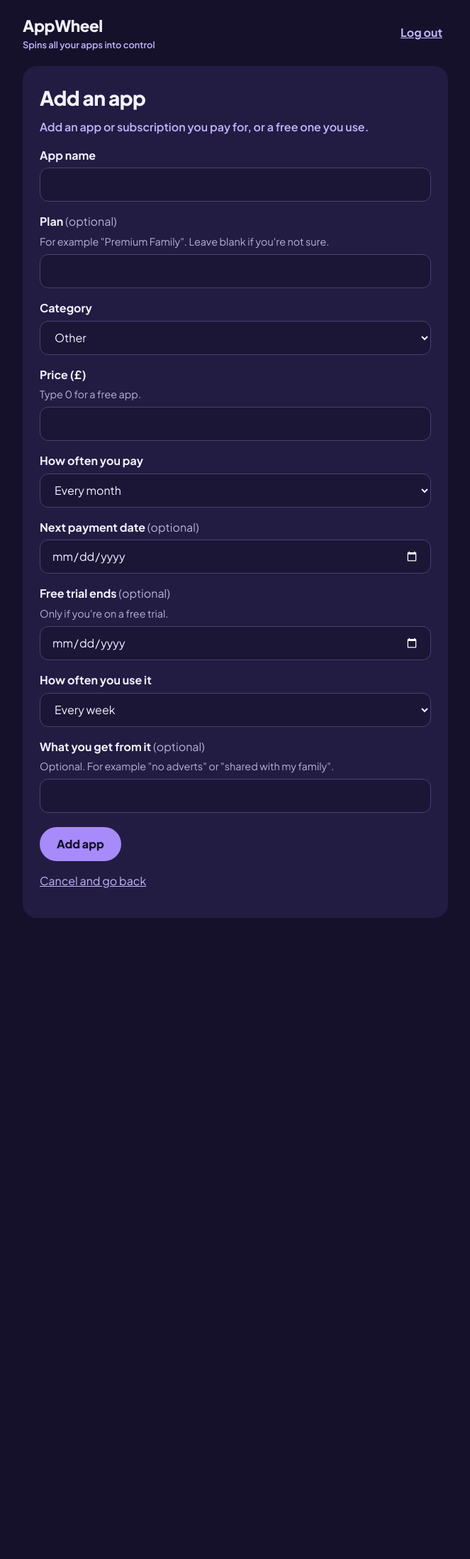
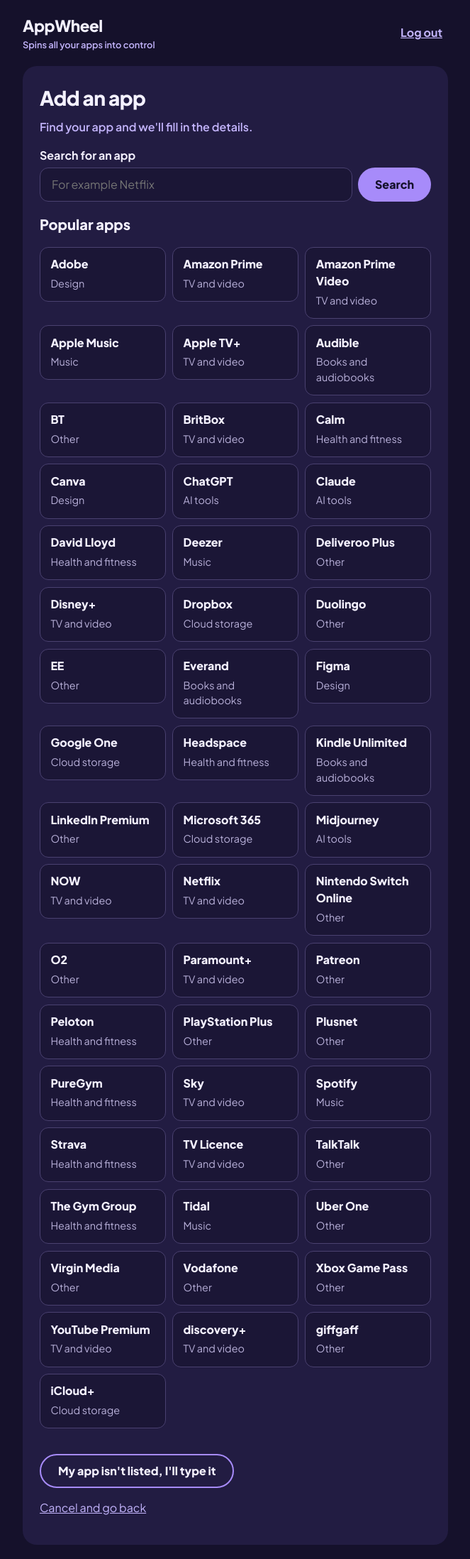
Before and after one commit to sarahjhill/appwheel, a Django app: page /apps/add/ in a window 1280 px wide. Shown: the whole page at 71% size, without its empty margins (308-971 px from the left). Before the commit the page ends 1293 px from the top, so only its background shows below. Run offline with Django 5.2, Linux system fonts and the light colour scheme; the visitor is signed in with stand-in values (Sample User, id 1); data comes from the database, SQL or seed files in the repository.

Commit message:
Add Netflix options

```diff
--- a/static/css/style.css
+++ b/static/css/style.css
@@ -201,3 +201,26 @@ button:disabled { opacity: 0.5; cursor: not-allowed; }
     position: absolute; width: 1px; height: 1px; padding: 0; margin: -1px;
     overflow: hidden; clip: rect(0, 0, 0, 0); white-space: nowrap; border: 0;
 }
+
+/* Choosing a common app and plan */
+input[type="search"] {
+    width: 100%; min-height: 3rem; padding: 0.6rem 1rem; border-radius: 0.75rem;
+    border: 1px solid #4a4170; background: #1b1636; color: var(--text); font: inherit;
+}
+.search-row { display: flex; gap: 0.5rem; align-items: center; }
+.search-row .button { margin-top: 0; flex-shrink: 0; }
+.pick-list {
+    list-style: none; padding: 0; margin: 1rem 0;
+    display: grid; grid-template-columns: repeat(auto-fill, minmax(9.5rem, 1fr)); gap: 0.6rem;
+}
+.pick-choice, .plan-choice {
+    display: flex; flex-direction: column; gap: 0.15rem; min-height: 3rem;
+    padding: 0.7rem 0.9rem; border-radius: 0.75rem; border: 1px solid #4a4170;
+    background: #1b1636; color: var(--text); text-decoration: none;
+}
+.pick-choice:hover, .plan-choice:hover { border-color: var(--accent); color: var(--text); }
+.pick-name { font-weight: 800; }
+.plan-list { list-style: none; padding: 0; margin: 0.75rem 0; display: grid; gap: 0.5rem; }
+.plan-choice { flex-direction: row; justify-content: space-between; font-weight: 700; }
+.plan-choice.is-chosen { border: 2px solid var(--accent); background: #2a2252; }
+.plan-choice.is-chosen::after { content: " ✓"; }
--- a/templates/wheel/subscription_form.html
+++ b/templates/wheel/subscription_form.html
@@ -5,6 +5,26 @@
         {% if subscription %}
             <h1>Edit {{ subscription.name }}</h1>
             <p class="lead">Change any details, then save.</p>
+        {% elif common_app %}
+            <h1>Add {{ common_app.name }}</h1>
+            {% if common_app.plans.all %}
+                <h2>Which plan are you on?</h2>
+                <ul class="plan-list">
+                    {% for plan in common_app.plans.all %}
+                        <li>
+                            <a class="plan-choice{% if plan == chosen_plan %} is-chosen{% endif %}"
+                               href="?app={{ common_app.slug }}&amp;plan={{ plan.pk }}"
+                               {% if plan == chosen_plan %}aria-current="true"{% endif %}>
+                                <span>{{ plan.name }}</span>
+                                <span>£{{ plan.price }} {{ plan.get_billing_period_display|lower }}</span>
+                            </a>
+                        </li>
+                    {% endfor %}
+                </ul>
+                <p class="help-text">Choosing a plan fills in the price for you. You can still change anything below.</p>
+            {% else %}
+                <p class="lead">Fill in the price and how often you pay.</p>
+            {% endif %}
         {% else %}
             <h1>Add an app</h1>
             <p class="lead">Add an app or subscription you pay for, or a free one you use.</p>
@@ -13,7 +33,8 @@
         <form method="post" novalidate>
             {% csrf_token %}
             {{ form.non_field_errors }}
-            {% for field in form %}
+            {% for field in form.hidden_fields %}{{ field }}{% endfor %}
+            {% for field in form.visible_fields %}
                 <div class="field">
                     <label for="{{ field.id_for_label }}">
                         {{ field.label|capfirst }}{% if not field.field.required %} <span class="optional">(optional)</span>{% endif %}
@@ -28,6 +49,9 @@
             <button type="submit" class="button">{% if subscription %}Save changes{% else %}Add app{% endif %}</button>
         </form>
 
+        {% if not subscription %}
+            <p><a href="{% url 'subscription_add' %}">Choose a different app</a></p>
+        {% endif %}
         <p><a href="{% url 'subscription_list' %}">Cancel and go back</a></p>
     </section>
 {% endblock content %}
--- /dev/null
+++ b/templates/wheel/subscription_pick.html
@@ -0,0 +1,35 @@
+{% extends "base.html" %}
+{% block head_title %}Add an app{% endblock head_title %}
+{% block content %}
+    <section class="card">
+        <h1>Add an app</h1>
+        <p class="lead">Find your app and we'll fill in the details.</p>
+
+        <form method="get" role="search" class="search-form">
+            <label for="q">Search for an app</label>
+            <div class="search-row">
+                <input type="search" id="q" name="q" value="{{ query }}" placeholder="For example Netflix" autocomplete="off">
+                <button type="submit" class="button">Search</button>
+            </div>
+        </form>
+
+        {% if common_apps %}
+            <h2>{% if query %}Apps matching "{{ query }}"{% else %}Popular apps{% endif %}</h2>
+            <ul class="pick-list">
+                {% for common_app in common_apps %}
+                    <li>
+                        <a class="pick-choice" href="?app={{ common_app.slug }}">
+                            <span class="pick-name">{{ common_app.name }}</span>
+                            <span class="app-meta">{{ common_app.get_category_display }}</span>
+                        </a>
+                    </li>
+                {% endfor %}
+            </ul>
+        {% else %}
+            <p>We couldn't find "{{ query }}" in our list.</p>
+        {% endif %}
+
+        <p><a class="button button-secondary" href="?own=1">My app isn't listed, I'll type it</a></p>
+        <p><a href="{% url 'subscription_list' %}">Cancel and go back</a></p>
+    </section>
+{% endblock content %}
--- a/wheel/forms.py
+++ b/wheel/forms.py
@@ -15,10 +15,11 @@ class SubscriptionForm(forms.ModelForm):
     class Meta:
         model = Subscription
         fields = [
-            'name', 'plan_name', 'category', 'price', 'billing_period',
+            'common_app', 'name', 'plan_name', 'category', 'price', 'billing_period',
             'next_payment_date', 'trial_end_date', 'usage', 'benefits',
         ]
         widgets = {
+            'common_app': forms.HiddenInput(),
             'price': forms.NumberInput(attrs={'step': '0.01', 'min': '0', 'inputmode': 'decimal'}),
             'next_payment_date': DateInput(),
             'trial_end_date': DateInput(),
--- a/wheel/models.py
+++ b/wheel/models.py
@@ -5,23 +5,64 @@ from django.core.validators import MinValueValidator
 from django.db import models
 
 
+class Category(models.TextChoices):
+    MUSIC = 'music', 'Music'
+    VIDEO = 'video', 'TV and video'
+    AI = 'ai', 'AI tools'
+    STORAGE = 'storage', 'Cloud storage'
+    BOOKS = 'books', 'Books and audiobooks'
+    DESIGN = 'design', 'Design'
+    FITNESS = 'fitness', 'Health and fitness'
+    OTHER = 'other', 'Other'
+
+
+class BillingPeriod(models.TextChoices):
+    WEEKLY = 'weekly', 'Every week'
+    MONTHLY = 'monthly', 'Every month'
+    YEARLY = 'yearly', 'Every year'
+
+
+class CommonApp(models.Model):
+    """A well-known app, like Netflix. Managed in the admin, shared by everyone."""
+
+    name = models.CharField(max_length=100, unique=True)
+    slug = models.SlugField(max_length=100, unique=True)
+    category = models.CharField(max_length=20, choices=Category.choices, default=Category.OTHER)
+    cancel_url = models.URLField('cancel page', blank=True, help_text='The page where people cancel.')
+    help_url = models.URLField('help page', blank=True)
+
+    class Meta:
+        ordering = ['name']
+
+    def __str__(self):
+        return self.name
+
+
+class CommonAppPlan(models.Model):
+    """One plan for a common app, like Netflix Standard at £12.99 a month."""
+
+    common_app = models.ForeignKey(CommonApp, on_delete=models.CASCADE, related_name='plans')
+    name = models.CharField(max_length=100)
+    price = models.DecimalField(
+        'price (£)', max_digits=8, decimal_places=2,
+        validators=[MinValueValidator(Decimal('0'))],
+    )
+    billing_period = models.CharField(
+        max_length=10, choices=BillingPeriod.choices, default=BillingPeriod.MONTHLY,
+    )
+
+    class Meta:
+        ordering = ['price']
+
+    def __str__(self):
+        return f'{self.common_app.name} {self.name}'
+
+
 class Subscription(models.Model):
     """One app or subscription that a user pays for (or uses for free)."""
 
-    class Category(models.TextChoices):
-        MUSIC = 'music', 'Music'
-        VIDEO = 'video', 'TV and video'
-        AI = 'ai', 'AI tools'
-        STORAGE = 'storage', 'Cloud storage'
-        BOOKS = 'books', 'Books and audiobooks'
-        DESIGN = 'design', 'Design'
-        FITNESS = 'fitness', 'Health and fitness'
-        OTHER = 'other', 'Other'
-
-    class BillingPeriod(models.TextChoices):
-        WEEKLY = 'weekly', 'Every week'
-        MONTHLY = 'monthly', 'Every month'
-        YEARLY = 'yearly', 'Every year'
+    Category = Category
+    BillingPeriod = BillingPeriod
 
     class Usage(models.TextChoices):
         DAILY = 'daily', 'Every day'
@@ -37,6 +78,10 @@ class Subscription(models.Model):
     user = models.ForeignKey(
         settings.AUTH_USER_MODEL,
         on_delete=models.CASCADE,
+        related_name='subscriptions',
+    )
+    common_app = models.ForeignKey(
+        CommonApp, on_delete=models.SET_NULL, null=True, blank=True,
         related_name='subscriptions',
     )
     name = models.CharField('app name', max_length=100)
--- a/wheel/views.py
+++ b/wheel/views.py
@@ -4,7 +4,7 @@ from django.shortcuts import get_object_or_404, redirect, render
 
 from . import screenshot
 from .forms import ScreenshotUploadForm, StatementUploadForm, SubscriptionForm
-from .models import Subscription
+from .models import CommonApp, Subscription
 from .statement import StatementError, find_regular_payments, read_statement
 
 # Where the payments we found are kept between the upload and review pages
@@ -23,7 +23,10 @@ def subscription_list(request):
 
 @login_required
 def subscription_add(request):
-    """Add a new app or subscription for the signed-in user."""
+    """
+    Add a new app. First pick a common app (or choose to type your own),
+    then fill in the form. Picking a common app and plan fills it in for you.
+    """
     if request.method == 'POST':
         form = SubscriptionForm(request.POST)
         if form.is_valid():
@@ -32,9 +35,44 @@ def subscription_add(request):
             subscription.save()
             messages.success(request, f'{subscription.name} has been added.')
             return redirect('subscription_list')
-    else:
-        form = SubscriptionForm()
-    return render(request, 'wheel/subscription_form.html', {'form': form})
+        return render(request, 'wheel/subscription_form.html', {'form': form})
+
+    slug = request.GET.get('app')
+    if not slug and not request.GET.get('own'):
+        return _pick_an_app(request)
+
+    common_app, chosen_plan, initial = None, None, {}
+    if slug:
+        common_app = get_object_or_404(CommonApp, slug=slug)
+        initial = {
+            'common_app': common_app.pk,
+            'name': common_app.name,
+            'category': common_app.category,
+        }
+        chosen_plan = common_app.plans.filter(pk=request.GET.get('plan') or 0).first()
+        if chosen_plan:
+            initial.update({
+                'plan_name': chosen_plan.name,
+                'price': chosen_plan.price,
+                'billing_period': chosen_plan.billing_period,
+            })
+    return render(request, 'wheel/subscription_form.html', {
+        'form': SubscriptionForm(initial=initial),
+        'common_app': common_app,
+        'chosen_plan': chosen_plan,
+    })
+
+
+def _pick_an_app(request):
+    """Step 1 of adding an app: search the list of common apps."""
+    query = request.GET.get('q', '').strip()
+    common_apps = CommonApp.objects.all()
+    if query:
+        common_apps = common_apps.filter(name__icontains=query)
+    return render(request, 'wheel/subscription_pick.html', {
+        'common_apps': common_apps,
+        'query': query,
+    })
 
 
 @login_required
@@ -116,6 +154,7 @@ def statement_review(request):
             if str(index) in ticked and not item['already_added']:
                 Subscription.objects.create(
                     user=request.user,
+                    common_app=CommonApp.objects.filter(name__iexact=item['name']).first(),
                     name=item['name'],
                     plan_name=item.get('plan_name', ''),
                     category=item['category'],
```
Also changed, not shown: wheel/admin.py (+19 -1 lines), wheel/tests.py (+49 -1 lines), wheel/migrations/0002_common_apps.py (added), wheel/migrations/0003_add_starter_common_apps.py (added).
